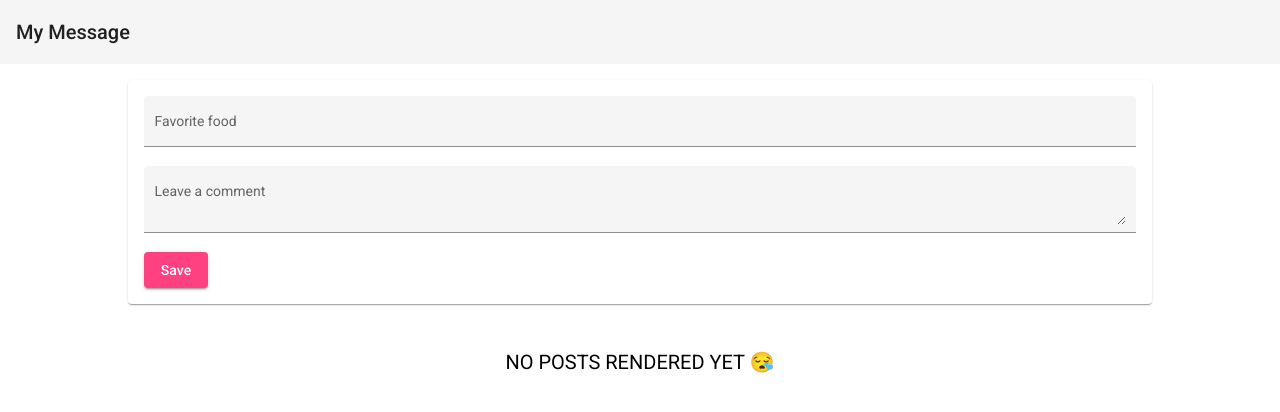
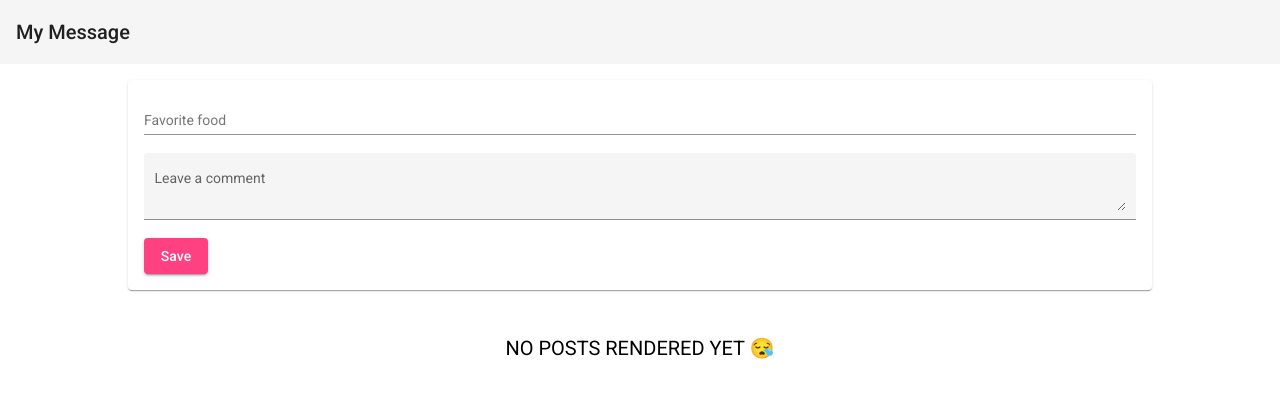
Before and after one commit to lion772/MEAN-Project, an Angular app: page / in a window 1280 px wide. Shown: the top 412 px of the page. Built offline with nearby package versions, Linux system fonts and the light colour scheme.

Commit message:
replace 2-way binding ngModel with form control

```diff
--- a/src/app/app.component.ts
+++ b/src/app/app.component.ts
@@ -1,4 +1,5 @@
 import { Component } from '@angular/core';
+import { Post } from './posts/post.model';
 
 @Component({
   selector: 'app-root',
@@ -7,10 +8,9 @@ import { Component } from '@angular/core';
 })
 export class AppComponent {
   title = 'MEAN';
-  storedPosts = [];
+  storedPosts: Post[] = [];
 
   onPostAdded(post) {
     this.storedPosts.push(post);
-    console.log(this.storedPosts);
   }
 }
--- a/src/app/posts/post-create/post-create.component.html
+++ b/src/app/posts/post-create/post-create.component.html
@@ -5,18 +5,28 @@
 -->
 
 <mat-card>
-  <mat-form-field class="input-container" type="text" appearance="fill">
+  <form (submit)="onAddPost(postForm)" #postForm="ngForm">
+    <mat-form-field class="input-container">
       <mat-label>Favorite food</mat-label>
-    <input [(ngModel)]="enteredTitle" matInput placeholder="Ex. Pizza" />
+      <input
+        name="title"
+        type="text"
+        appearance="fill"
+        ngModel
+        matInput
+        placeholder="Ex. Pizza"
+      />
     </mat-form-field>
 
     <mat-form-field class="textarea-container" appearance="fill">
       <mat-label>Leave a comment</mat-label>
       <textarea
-      [(ngModel)]="enteredContent"
+        name="content"
+        ngModel
         matInput
         placeholder="Ex. It makes me feel..."
       ></textarea>
     </mat-form-field>
-  <button mat-raised-button color="accent" (click)="onAddPost()">Save</button>
+    <button type="submit" mat-raised-button color="accent">Save</button>
+  </form>
 </mat-card>
--- a/src/app/posts/post-create/post-create.component.ts
+++ b/src/app/posts/post-create/post-create.component.ts
@@ -1,4 +1,6 @@
 import { Component, EventEmitter, Output } from '@angular/core';
+import { Post } from '../post.model';
+import { NgForm } from '@angular/forms';
 
 @Component({
   selector: 'app-post-create',
@@ -8,12 +10,13 @@ import { Component, EventEmitter, Output } from '@angular/core';
 export class PostCreateComponent {
   enteredTitle = '';
   enteredContent = '';
-  @Output() postCreated = new EventEmitter();
+  @Output() postCreated = new EventEmitter<Post>();
 
-  onAddPost() {
-    const post = {
-      title: this.enteredTitle,
-      content: this.enteredContent,
+  onAddPost(postForm: NgForm) {
+    console.log(postForm);
+    const post: Post = {
+      title: postForm.value.title,
+      content: postForm.value.content,
     };
     console.log(post);
     this.postCreated.emit(post);
--- a/src/app/posts/post-list/post-list.component.ts
+++ b/src/app/posts/post-list/post-list.component.ts
@@ -1,4 +1,5 @@
 import { Component, Input } from '@angular/core';
+import { Post } from '../post.model';
 
 @Component({
   selector: 'app-post-list',
@@ -6,5 +7,5 @@ import { Component, Input } from '@angular/core';
   styleUrls: ['./post-list.component.css'],
 })
 export class PostListComponent {
-  @Input() posts = [];
+  @Input() posts: Post[] = [];
 }
```
Also changed, not shown: src/app/posts/post.model.ts (added, +8 -0 lines). Lines whose indentation alone changed are shown as unchanged.
